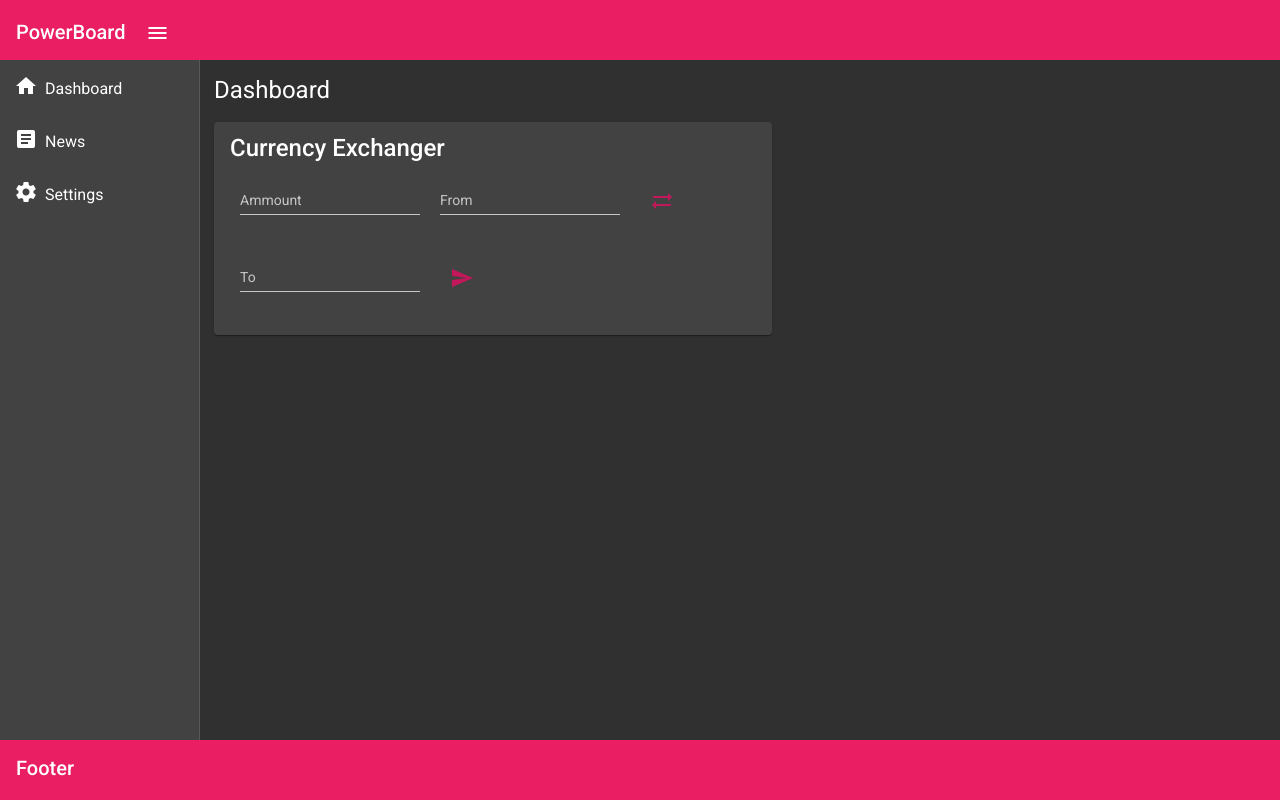
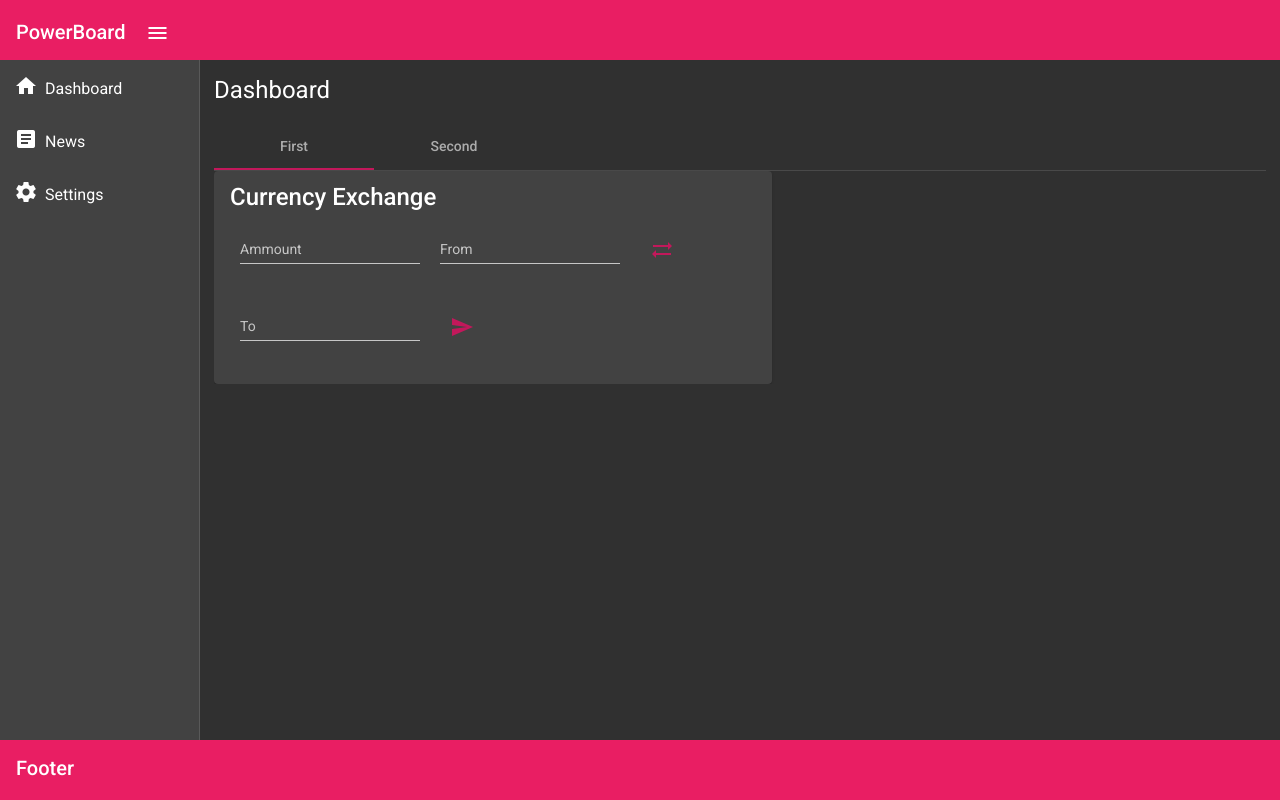
Before and after one commit to AlexLeoDEV/powerboard, an Angular app: page / in a window 1280 px wide. Built offline with nearby package versions, Linux system fonts and the light colour scheme.

Commit message:
* Added tabs

```diff
--- /dev/null
+++ b/src/app/dashboard/currency/convert/convert.component.html
@@ -0,0 +1,42 @@
+<mat-card class="currency-card">
+  <mat-card-title>Currency Exchange</mat-card-title>
+    <mat-card-content>
+    <form [formGroup]="currenciesForm">
+      <mat-form-field class="form-field">
+        <mat-label>Ammount</mat-label>
+        <input matInput
+               value="1"
+               type="number"
+               formControlName="ammount">
+      </mat-form-field>
+
+      <mat-form-field class="form-field">
+        <mat-label>From</mat-label>
+        <input type="text"
+               placeholder="Pick one"
+               matInput
+               formControlName="from"
+               [matAutocomplete]="auto">
+        <mat-autocomplete #auto="matAutocomplete">
+          <mat-option *ngFor="let option of filteredOptions | async" [value]="option">{{option}}</mat-option>
+        </mat-autocomplete>
+      </mat-form-field>
+
+      <button mat-button color="primary" class="btn-reverse"><mat-icon>sync_alt</mat-icon></button>
+
+      <mat-form-field class="form-field">
+        <mat-label>To</mat-label>
+        <input type="text"
+               placeholder="Pick one"
+               matInput
+               formControlName="to"
+               [matAutocomplete]="auto">
+        <mat-autocomplete #auto="matAutocomplete">
+          <mat-option *ngFor="let option of filteredOptions | async" [value]="option">{{option}}</mat-option>
+        </mat-autocomplete>
+      </mat-form-field>
+
+      <button mat-button color="primary" class="btn-submit"><mat-icon>send</mat-icon></button>
+    </form>
+  </mat-card-content>
+</mat-card>
--- /dev/null
+++ b/src/app/dashboard/currency/convert/convert.component.scss
@@ -0,0 +1,8 @@
+.currency-card {
+  width: 50%;
+}
+
+.form-field {
+  max-width: 200px;
+  padding: 10px;
+}
--- /dev/null
+++ b/src/app/dashboard/currency/convert/convert.component.ts
@@ -0,0 +1,34 @@
+import { Component, OnInit } from '@angular/core';
+import { FormGroup, FormControl } from '@angular/forms';
+
+import { Observable } from 'rxjs';
+import { map, startWith } from 'rxjs/operators';
+
+@Component({
+  selector: 'app-convert',
+  templateUrl: './convert.component.html',
+  styleUrls: ['./convert.component.scss']
+})
+export class ConvertComponent implements OnInit {
+  currenciesForm = new FormGroup({
+    ammount: new FormControl(''),
+    from: new FormControl(''),
+    to: new FormControl('')
+  });
+
+  options: string[] = ['One', 'Two', 'Three'];
+  filteredOptions!: Observable<string[]>;
+
+  ngOnInit() {
+    this.filteredOptions = this.currenciesForm.valueChanges.pipe(
+      startWith(''),
+      map((value) => this._filter(value))
+    );
+  }
+
+  private _filter(value: string): string[] {
+    const filterValue = value.toLowerCase();
+
+    return this.options.filter((option) => option.toLowerCase().includes(filterValue));
+  }
+}
--- a/src/app/dashboard/currency/currency.component.html
+++ b/src/app/dashboard/currency/currency.component.html
@@ -1,48 +1,10 @@
 <section class="currency-wrapper">
-  <mat-card class="currency-card">
-    <mat-card-title>Currency Exchanger</mat-card-title>
-    <mat-card-content>
-    <form [formGroup]="currenciesForm">
-      <mat-form-field class="form-field">
-        <mat-label>Ammount</mat-label>
-        <input matInput
-               value="1"
-               type="number"
-               formControlName="ammount">
-      </mat-form-field>
-
-      <mat-form-field class="form-field">
-        <mat-label>From</mat-label>
-        <input type="text"
-               placeholder="Pick one"
-               matInput
-               formControlName="from"
-               [matAutocomplete]="auto">
-        <mat-autocomplete #auto="matAutocomplete">
-          <mat-option *ngFor="let option of filteredOptions | async" [value]="option">
-            {{option}}
-          </mat-option>
-        </mat-autocomplete>
-      </mat-form-field>
-
-      <button mat-button color="primary" class="btn-reverse"><mat-icon>sync_alt</mat-icon></button>
-
-      <mat-form-field class="form-field">
-        <mat-label>To</mat-label>
-        <input type="text"
-               placeholder="Pick one"
-               matInput
-               formControlName="to"
-               [matAutocomplete]="auto">
-        <mat-autocomplete #auto="matAutocomplete">
-          <mat-option *ngFor="let option of filteredOptions | async" [value]="option">
-            {{option}}
-          </mat-option>
-        </mat-autocomplete>
-      </mat-form-field>
-
-      <button mat-button color="primary" class="btn-submit"><mat-icon>send</mat-icon></button>
-    </form>
-  </mat-card-content>
-  </mat-card>
+  <mat-tab-group animationDuration="0ms">
+    <mat-tab label="First">
+      <app-convert></app-convert>
+    </mat-tab>
+    <mat-tab label="Second">
+      <app-monitor></app-monitor>
+    </mat-tab>
+  </mat-tab-group>
 </section>
--- a/src/app/dashboard/currency/currency.component.scss
+++ b/src/app/dashboard/currency/currency.component.scss
@@ -1,12 +1,3 @@
 .currency-wrapper {
   width: 100%;
 }
-
-.currency-card {
-  width: 50%;
-}
-
-.form-field {
-  max-width: 200px;
-  padding: 10px;
-}
--- a/src/app/dashboard/currency/currency.component.ts
+++ b/src/app/dashboard/currency/currency.component.ts
@@ -1,34 +1,10 @@
-import { Component, OnInit } from '@angular/core';
-import { FormGroup, FormControl } from '@angular/forms';
-
-import { Observable } from 'rxjs';
-import { map, startWith } from 'rxjs/operators';
+import { Component } from '@angular/core';
 
 @Component({
   selector: 'app-currency',
   templateUrl: './currency.component.html',
   styleUrls: ['./currency.component.scss']
 })
-export class CurrencyComponent implements OnInit {
-  currenciesForm = new FormGroup({
-    ammount: new FormControl(''),
-    from: new FormControl(''),
-    to: new FormControl('')
-  });
-
-  options: string[] = ['One', 'Two', 'Three'];
-  filteredOptions!: Observable<string[]>;
-
-  ngOnInit() {
-    this.filteredOptions = this.currenciesForm.valueChanges.pipe(
-      startWith(''),
-      map((value) => this._filter(value))
-    );
-  }
-
-  private _filter(value: string): string[] {
-    const filterValue = value.toLowerCase();
-
-    return this.options.filter((option) => option.toLowerCase().includes(filterValue));
-  }
+export class CurrencyComponent {
+  constructor() {}
 }
--- /dev/null
+++ b/src/app/dashboard/currency/monitor/monitor.component.html
@@ -0,0 +1 @@
+<p>monitor works!</p>
--- /dev/null
+++ b/src/app/dashboard/currency/monitor/monitor.component.ts
@@ -0,0 +1,12 @@
+import { Component, OnInit } from '@angular/core';
+
+@Component({
+  selector: 'app-monitor',
+  templateUrl: './monitor.component.html',
+  styleUrls: ['./monitor.component.scss']
+})
+export class MonitorComponent implements OnInit {
+  constructor() {}
+
+  ngOnInit(): void {}
+}
--- a/src/app/dashboard/dashboard.module.ts
+++ b/src/app/dashboard/dashboard.module.ts
@@ -5,9 +5,11 @@ import { DashboardComponent } from './dashboard.component';
 import { DashboardRoutingModule } from './dashboard-routing.module';
 import { SharedModule } from './../shared/shared.module';
 import { CurrencyComponent } from './currency/currency.component';
+import { ConvertComponent } from './currency/convert/convert.component';
+import { MonitorComponent } from './currency/monitor/monitor.component';
 
 @NgModule({
-  declarations: [DashboardComponent, CurrencyComponent],
+  declarations: [DashboardComponent, CurrencyComponent, ConvertComponent, MonitorComponent],
   imports: [CommonModule, DashboardRoutingModule, SharedModule]
 })
 export class DashboardModule {}
--- a/src/app/shared/shared.module.ts
+++ b/src/app/shared/shared.module.ts
@@ -12,6 +12,7 @@ import { MatSnackBarModule } from '@angular/material/snack-bar';
 import { MatRadioModule } from '@angular/material/radio';
 import { MatExpansionModule } from '@angular/material/expansion';
 import { MatAutocompleteModule } from '@angular/material/autocomplete';
+import { MatTabsModule } from '@angular/material/tabs';
 
 const angularMaterialModule = [
   MatButtonModule,
@@ -23,7 +24,8 @@ const angularMaterialModule = [
   MatFormFieldModule,
   MatRadioModule,
   MatExpansionModule,
-  MatAutocompleteModule
+  MatAutocompleteModule,
+  MatTabsModule
 ];
 
 @NgModule({
```
Also changed, not shown: src/app/dashboard/currency/monitor/monitor.component.scss (added), 2 other files (tests, documents, lock files or other folders).
